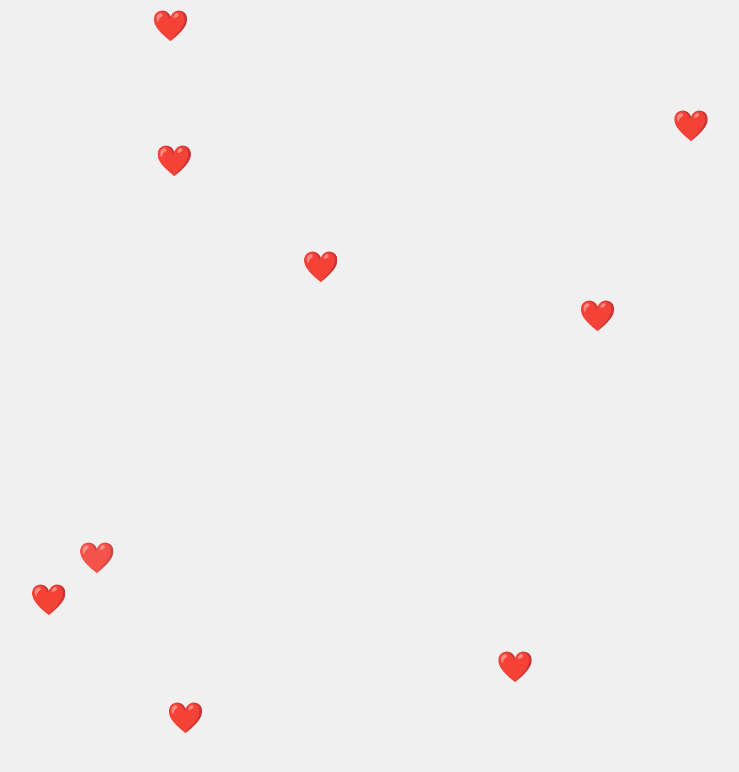
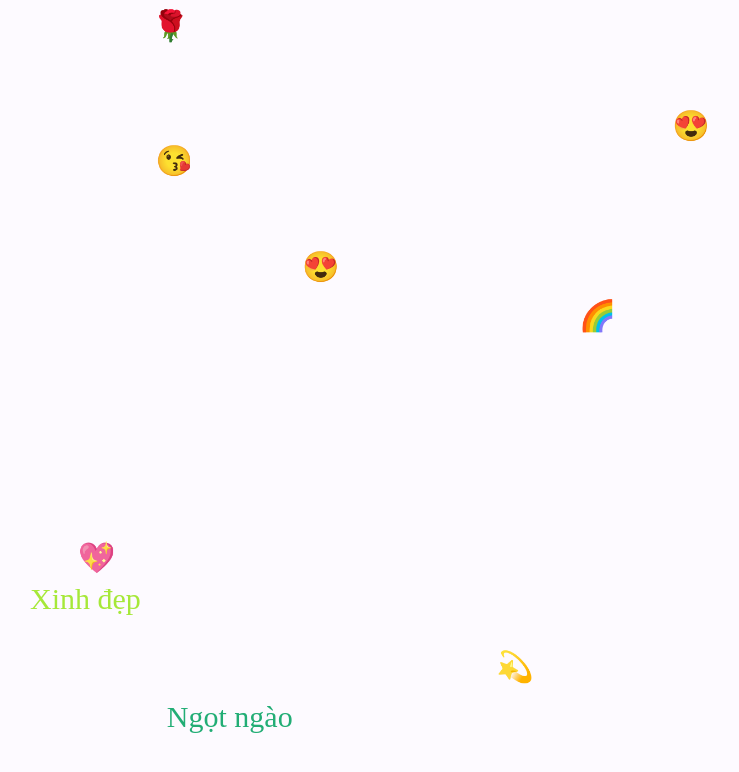
Before and after one commit to NgoDuy2197/mini-game, a plain HTML site: page heart_random.html in a window 1280 px wide. Shown: the whole page, without its empty margins (139-878 px from the left). Drawn offline with Linux system fonts and the light colour scheme.

Commit message:
Update heart_random.html

```diff
--- a/heart_random.html
+++ b/heart_random.html
@@ -1,15 +1,15 @@
 <!DOCTYPE html>
 <html lang="en">
     <head>
-    <meta charset="UTF-8">
-    <meta name="viewport" content="width=device-width, initial-scale=1.0">
+        <meta charset="UTF-8" />
+        <meta name="viewport" content="width=device-width, initial-scale=1.0" />
         <title>Random Hearts</title>
         <style>
             body {
                 margin: 0;
                 height: 100vh;
                 overflow: hidden;
-            background-color: #f0f0f0;
+                background-color: #fdfaff;
                 position: relative;
             }
 
@@ -23,55 +23,132 @@
         </style>
     </head>
     <body>
+        <script>
+            // Mảng gồm 10 emoji
+            const emojis = [
+                "❤️",
+                "😘",
+                "💖",
+                "💍",
+                "🌹",
+                "💌",
+                "💕",
+                "😍",
+                "🌈",
+                "💫",
+            ]
 
-<script>
+            // Mảng gồm 10 từ tiếng Anh dành cho người yêu
+            const words = [
+                "Darling",
+                "Sweetheart",
+                "Love",
+                "Angel",
+                "Honey",
+                "Beloved",
+                "Dear",
+                "Treasure",
+                "Babe",
+                "Soulmate",
+                "Xinh đẹp",
+                "Dễ thương",
+                "Dịu dàng",
+                "Thông minh",
+                "Tài năng",
+                "Chu đáo",
+                "Hiểu chuyện",
+                "Sáng suốt",
+                "Tự tin",
+                "Quyến rũ",
+                "Duyên dáng",
+                "Tốt bụng",
+                "Ấm áp",
+                "Chuẩn mực",
+                "Đáng yêu",
+                "Chung thủy",
+                "Ngọt ngào",
+                "Trách nhiệm",
+                "Tinh tế",
+                "Kiên nhẫn",
+            ]
+
+            // Hàm tạo màu ngẫu nhiên dạng hex (#RRGGBB)
+            function getRandomColor() {
+                const letters = "0123456789ABCDEF"
+                let color = "#"
+                for (let i = 0; i < 6; i++) {
+                    color += letters[Math.floor(Math.random() * 16)]
+                }
+                return color
+            }
+
+            // Hàm lấy ngẫu nhiên 1 từ từ mảng 'words' và tạo màu chữ ngẫu nhiên
+            function getRandomWord() {
+                const randomIndex = Math.floor(Math.random() * words.length)
+                const randomWord = words[randomIndex]
+                const color = getRandomColor()
+                return `<span style="color:${color}">${randomWord}</span>`
+            }
+
+            // Hàm lấy ngẫu nhiên 1 emoji từ mảng 'emojis'
+            function getRandomEmoji() {
+                const randomIndex = Math.floor(Math.random() * emojis.length)
+                return emojis[randomIndex]
+            }
+
+            // Hàm lấy ngẫu nhiên 1 giá trị (có thể là từ hoặc emoji)
+            function getRandomValue() {
+                // Chọn ngẫu nhiên giữa emoji và từ
+                return Math.random() < 0.7 ? getRandomEmoji() : getRandomWord()
+            }
+
             // Function to create a heart element
             function createHeart() {
-        const heart = document.createElement('div');
-        heart.innerText = '❤️';
-        heart.classList.add('heart');
-        document.body.appendChild(heart);
-        return heart;
+                const heart = document.createElement("div")
+                heart.innerHTML = `<span>${getRandomValue()}</span>`
+                heart.classList.add("heart")
+                document.body.appendChild(heart)
+                return heart
             }
 
             // Function to randomly position a heart on the screen
             function randomPosition(heart) {
-        const x = Math.random() * (window.innerWidth - 30); // Random x position
-        const y = Math.random() * (window.innerHeight - 30); // Random y position
-        heart.style.left = `${x}px`;
-        heart.style.top = `${y}px`;
+                const x = Math.random() * (window.innerWidth - 30) // Random x position
+                const y = Math.random() * (window.innerHeight - 30) // Random y position
+                heart.style.left = `${x}px`
+                heart.style.top = `${y}px`
             }
 
             // Function to show hearts
             function showHearts() {
                 // Generate a random number of hearts between 9 and 15
-        const numberOfHearts = Math.floor(Math.random() * (15 - 9 + 1)) + 9;
+                const numberOfHearts =
+                    Math.floor(Math.random() * (15 - 9 + 1)) + 9
 
                 for (let i = 0; i < numberOfHearts; i++) {
-            const heart = createHeart();
-            randomPosition(heart);
+                    const heart = createHeart()
+                    randomPosition(heart)
 
                     // Make the heart visible
-            heart.style.opacity = 1;
+                    heart.style.opacity = 1
 
                     // Random lifetime for each heart between 1 to 3 seconds
-            const randomTime = Math.random() * (3000 - 1000) + 1000;
+                    const randomTime = Math.random() * (3000 - 1000) + 1000
 
                     // Remove the heart after randomTime
                     setTimeout(() => {
-                heart.style.opacity = 0;
-                setTimeout(() => heart.remove(), 500); // Remove the heart after it fades out
-            }, randomTime);
+                        heart.style.opacity = 0
+                        setTimeout(() => heart.remove(), 500) // Remove the heart after it fades out
+                    }, randomTime)
                 }
 
                 // Show hearts again after a random time between 1 to 3 seconds
-        const nextShowTime = Math.random() * (3000 - 1000) + 1000;
-        setTimeout(showHearts, nextShowTime);
+                const nextShowTime = Math.random() * (3000 - 1000) + 1000
+                setTimeout(showHearts, nextShowTime)
             }
 
             // Start showing hearts
-    showHearts();
+            showHearts()
         </script>
-
     </body>
 </html>
```
Lines whose indentation alone changed are shown as unchanged.
